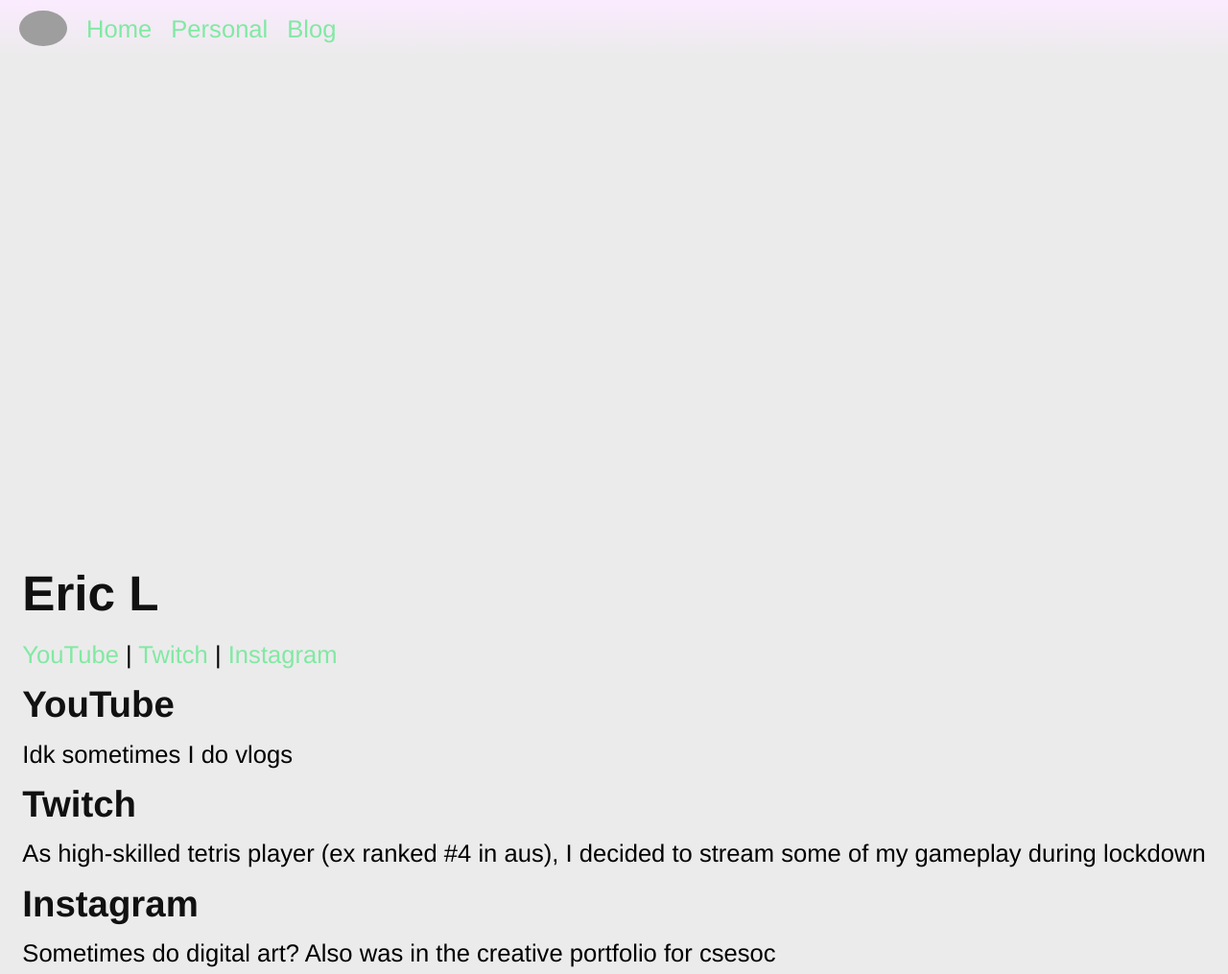
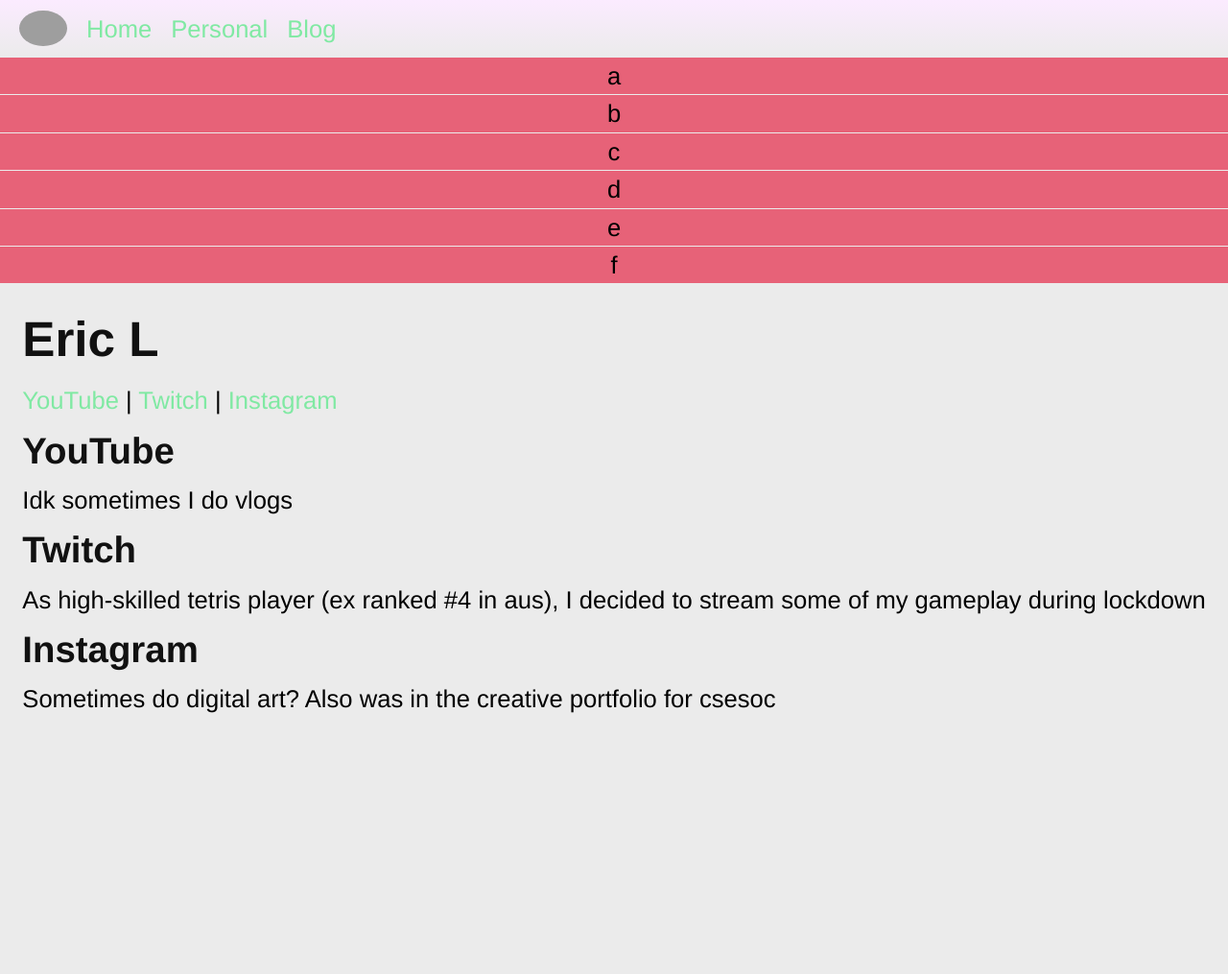
Before and after one commit to RiceL123/public_html, a plain HTML site: page personal/index.html in a window 1280 px wide. Shown: the whole page at 96% size. After the commit the page ends 800 px from the top, so only its background shows below. Drawn offline with nearby package versions, Linux system fonts and the light colour scheme; grey boxes are pictures that could not be loaded.

Commit message:
more d3.js stuff

```diff
--- a/personal/graph.js
+++ b/personal/graph.js
@@ -1,10 +1,9 @@
 data = ['a', 'b', 'c', 'd', 'e', 'f']
 
-
-
 d3.select(".graph-container")
-    .append('circle')
-    .attr('class', 'graph-node')
-    .attr('cx', '50%')
-    .attr('cy', '50%')
-    .attr('r', 20);
+    .selectAll('div')   // 0 div's in graph-conatiner
+    .data(data)     // 6 divs in data
+    .enter()        // an enter node is creating for the missing data 6 - 0 = 6
+    .append('div')  // appends 6 of the missing data
+    .attr('class', 'graph-node')    // gives an attribute
+    .text(d => d);  // displays the text -> can also display the index with (d, i) => i
--- a/personal/style.css
+++ b/personal/style.css
@@ -1,8 +1,14 @@
 .graph-container {
+    display: grid;
+    grid-gap: 1px;
     width: 100%;
-    height: 500px;
+    height: 100%;
 }
 
 .graph-node {
+    width: 100%;
+    height: 100%;
     fill: var(--accent-color1);
+    background-color: var(--accent-color2);
+    text-align: center;
 }
```
